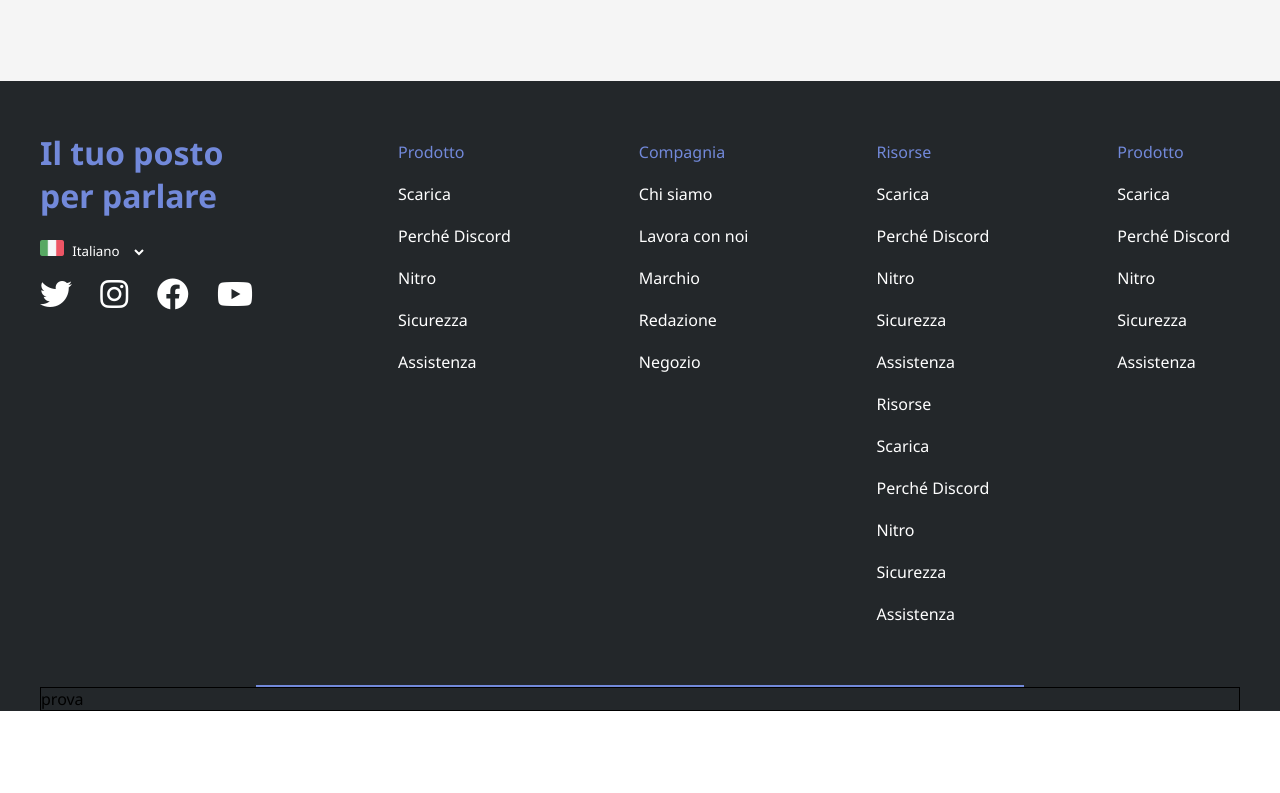
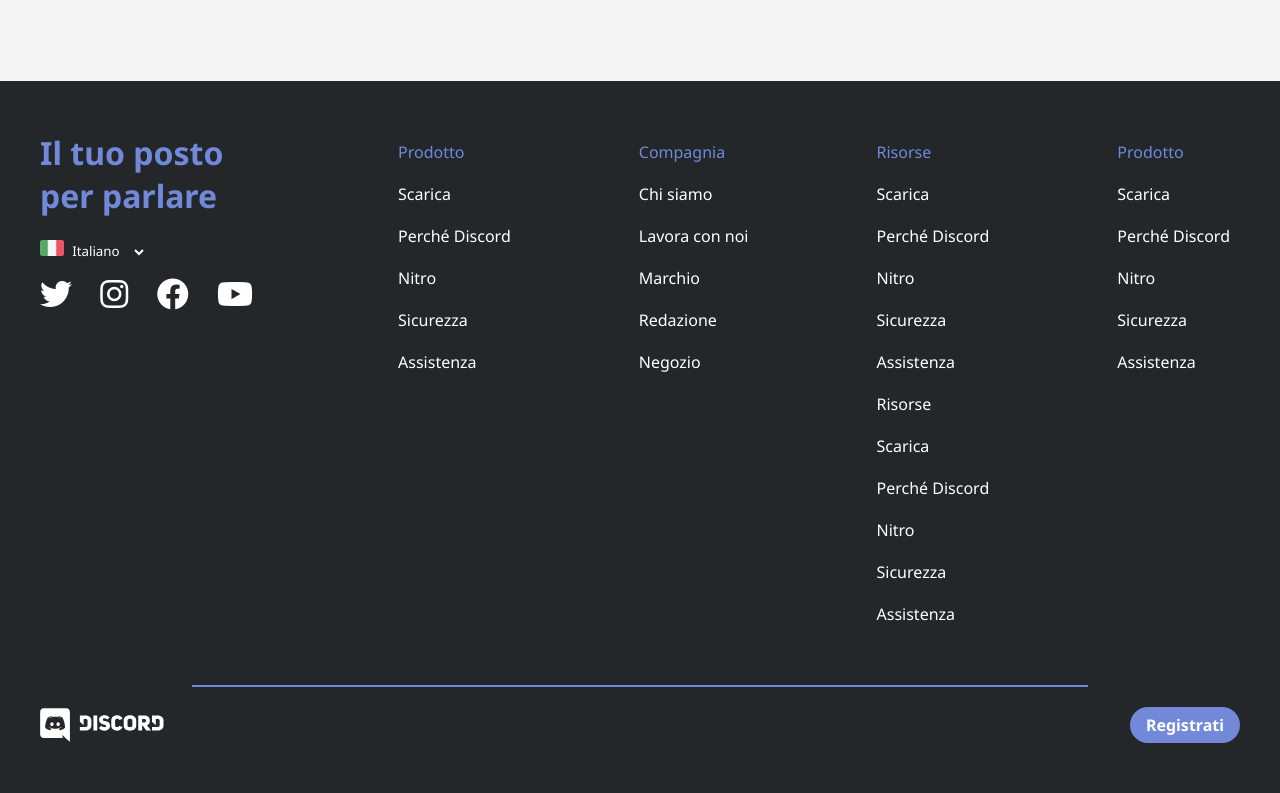
Before and after one commit to NelloRossi97/htmlcss-discord, a plain HTML site: page index.html in a window 1280 px wide. Shown: the part 3274-4067 px from the top of the page. Before the commit the page ends 3985 px from the top, so only its background shows below. Drawn offline with Linux system fonts and the light colour scheme.

Commit message:
added content to bottom footer

```diff
--- a/css/style.css
+++ b/css/style.css
@@ -161,7 +161,7 @@
 
 .hr-footer{
     border: 1px solid var(--blue-text);
-    width: 60%;
+    width: 70%;
 }
 
 .icons-foot{
@@ -177,6 +177,13 @@
 .icons-foot i:hover{
     color: var(--blue-text);
     cursor: pointer;
+}
+
+.foot-bottom{
+    padding: 20px 0 50px 0;
+}
+.foot-bottom span{
+    padding: 7px 16px;
 }
 
 /* utilities */
--- a/index.html
+++ b/index.html
@@ -198,8 +198,9 @@
 
         </div>
         <hr class="hr-footer container">
-        <div class="foot-bottom debug container f-between">
-            prova
+        <div class="foot-bottom d-flex f-between container">
+            <img src="./img/logo.svg" alt="Logo">
+            <span class="btn-style btn-blue">Registrati</span>
         </div>
     </footer>
 </body>
```
